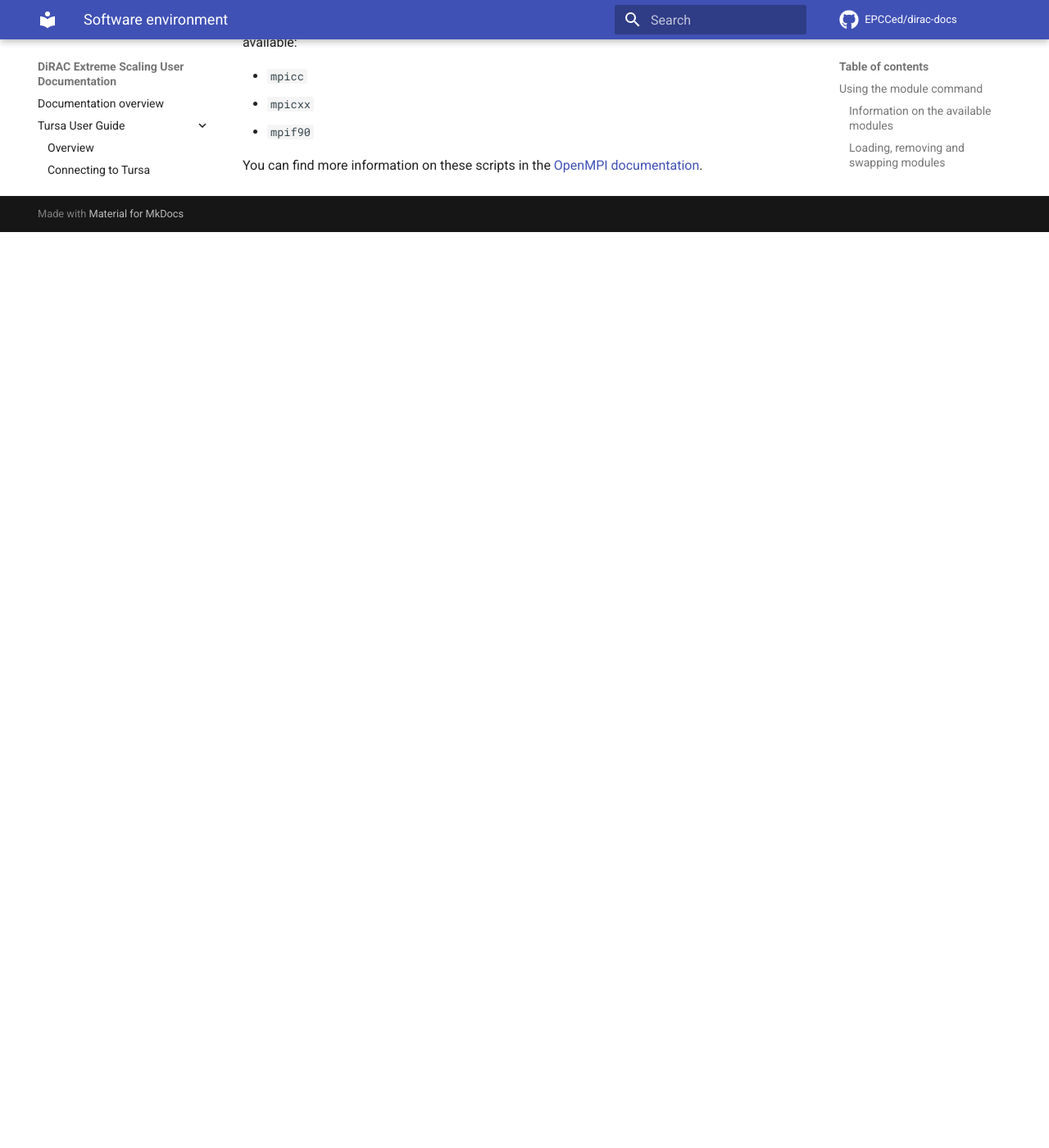
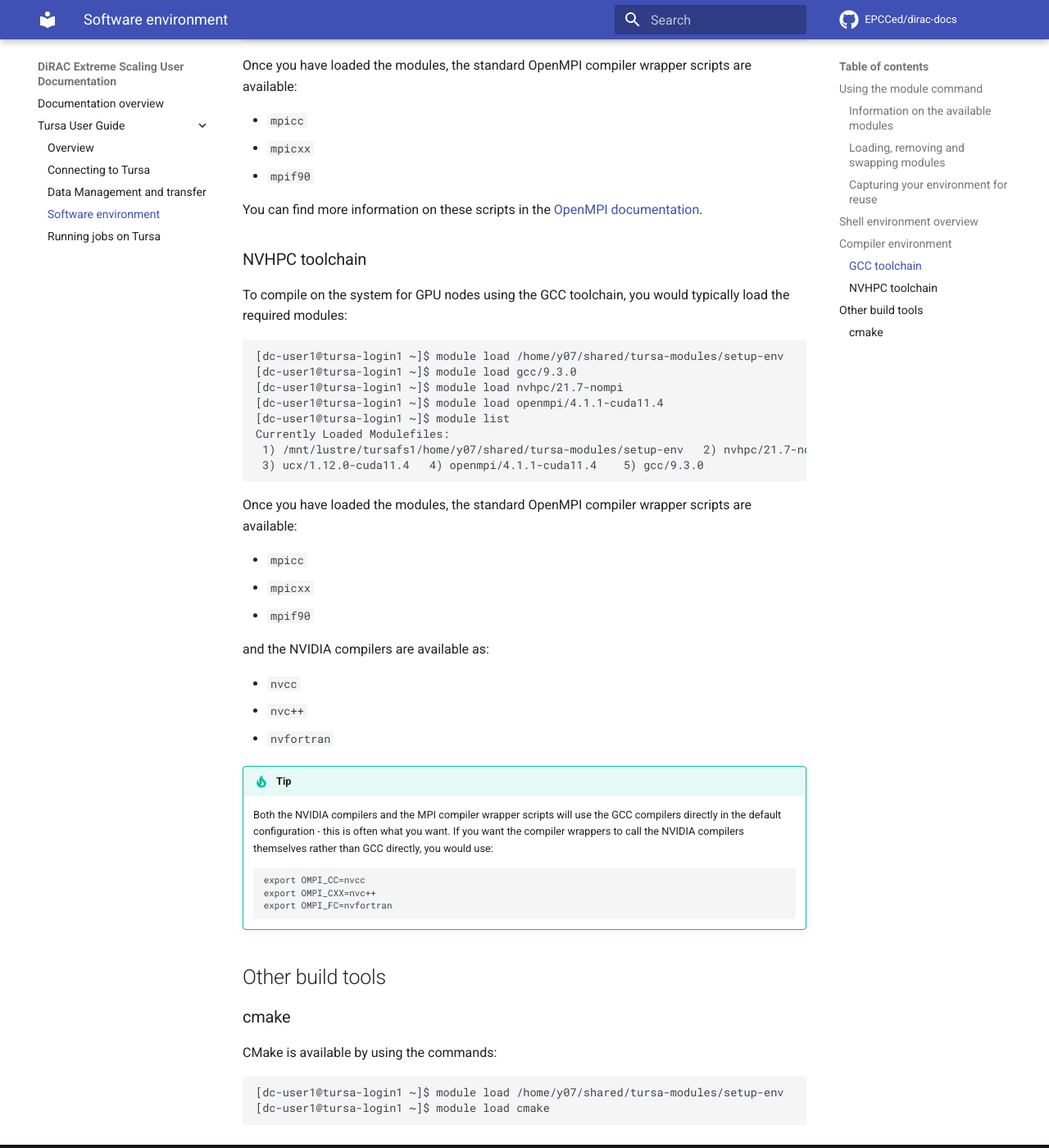
Before and after one commit to EPCCed/dirac-docs, an MkDocs documentation site: the page built from docs/tursa-user-guide/sw-environment.md, in a window 1280 px wide and 1400 px high, scrolled down 5776 px. Shown: the whole window at 82% size. Built offline with MkDocs 1.6.1 and Material for MkDocs 9.7.7, drawn with Linux system fonts in a browser that asks for light colours; comment, search, counter and statistics services are not loaded; before the commit the page ends 6059 px from its top, so only the background shows below that; some of the changed text lies outside the part shown.

Commit message:
Adds nvhpc and cmake

````diff
--- a/docs/tursa-user-guide/sw-environment.md
+++ b/docs/tursa-user-guide/sw-environment.md
@@ -281,13 +281,14 @@
 
 ## Compiler environment
 
-The system supports the following compilers and MPI library:
+The system supports two different primary compiler environments:
 
-- GCC 9.3.0
-- CUDA 11.4
-- OpenMPI 4.1.1
+* GCC toolchain: GCC, CUDA 11.4, OpenMPI 4.1.1
+* NVHPC toolchain: NVHPC 21.7, OpenMPI 4.1.1
 
-To compile on the system, you would typically load the required modules:
+### GCC toolchain
+
+To compile on the system for GPU nodes using the GCC toolchain, you would typically load the required modules:
 
 ```
 [dc-user1@tursa-login1 ~]$ module load gcc/9.3.0
@@ -307,3 +308,54 @@
 
 You can find more information on these scripts in the
 [OpenMPI documentation](https://www.open-mpi.org/doc/v4.1/).
+
+### NVHPC toolchain
+
+To compile on the system for GPU nodes using the GCC toolchain, you would typically load the required modules:
+
+```
+[dc-user1@tursa-login1 ~]$ module load /home/y07/shared/tursa-modules/setup-env
+[dc-user1@tursa-login1 ~]$ module load gcc/9.3.0
+[dc-user1@tursa-login1 ~]$ module load nvhpc/21.7-nompi
+[dc-user1@tursa-login1 ~]$ module load openmpi/4.1.1-cuda11.4
+[dc-user1@tursa-login1 ~]$ module list
+Currently Loaded Modulefiles:
+ 1) /mnt/lustre/tursafs1/home/y07/shared/tursa-modules/setup-env   2) nvhpc/21.7-nompi
+ 3) ucx/1.12.0-cuda11.4   4) openmpi/4.1.1-cuda11.4    5) gcc/9.3.0
+```
+
+Once you have loaded the modules, the standard OpenMPI compiler wrapper
+scripts are available:
+
+- `mpicc`
+- `mpicxx`
+- `mpif90`
+
+and the NVIDIA compilers are available as:
+
+- `nvcc`
+- `nvc++`
+- `nvfortran`
+
+!!! tip
+    Both the NVIDIA compilers and the MPI compiler wrapper scripts will use the GCC
+    compilers directly in the default configuration - this is often what you want. If
+    you want the compiler wrappers to call the NVIDIA compilers themselves rather than
+    GCC directly, you would use:
+
+    ```
+    export OMPI_CC=nvcc
+    export OMPI_CXX=nvc++
+    export OMPI_FC=nvfortran
+    ```
+
+## Other build tools
+
+### cmake
+
+CMake is available by using the commands:
+
+```
+[dc-user1@tursa-login1 ~]$ module load /home/y07/shared/tursa-modules/setup-env
+[dc-user1@tursa-login1 ~]$ module load cmake
+```
````
Also changed, not shown: other parts of docs/tursa-user-guide/sw-environment.md (+1 -1 lines).
